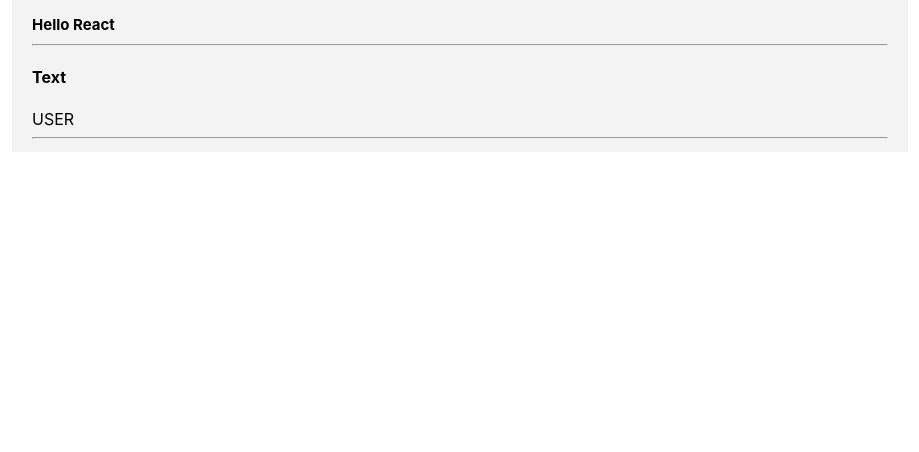
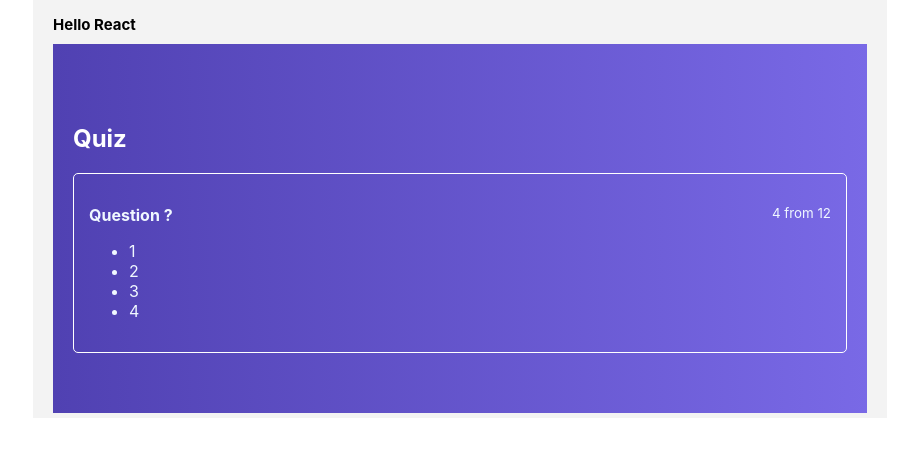
Before and after one commit to Raz-Dva/React-practic, a React (Create React App) app: page / in a window 1280 px wide. Shown: the top 452 px of the page, without its empty margins (180-1099 px from the left). Built offline with nearby package versions, Linux system fonts and the light colour scheme.

Commit message:
create main component

```diff
--- a/src/App.js
+++ b/src/App.js
@@ -1,8 +1,9 @@
 import React from 'react';
 import mainStyles from './main.module.css';
 
-import Layout from './hoc/Layout'
-export const AppContext = React.createContext({});
+import Layout from './hoc/Layout';
+import Quiz from './containers/Quiz/Quiz';
+
 
 function App() {
   return (
@@ -10,9 +11,11 @@
       <header className="App-header">
         <h1 className={mainStyles.Main_xl}>Hello React</h1>
       </header>
-      <AppContext.Provider value={'USER'}>
-        <Layout></Layout>
-      </AppContext.Provider>
+
+        <Layout>
+          <Quiz/>
+        </Layout>
+
 
     </div>
   );
--- /dev/null
+++ b/src/components/ActiveQuiz/ActiveQuiz.js
@@ -0,0 +1,23 @@
+import React from 'react';
+import classes from './ActiveQuiz.module.css';
+
+const ActiveQuiz = (props) => {
+    return (
+        <div className={classes.ActiveQuiz}>
+            <p className={classes.Question}>
+                <span className={classes.Font_bold}>
+                    Question ?
+                </span>
+                <small className={classes.Badge}>4 from 12</small>
+            </p>
+            <ul>
+                <li>1</li>
+                <li>2</li>
+                <li>3</li>
+                <li>4</li>
+            </ul>
+        </div>
+    )
+
+};
+export default ActiveQuiz;
--- /dev/null
+++ b/src/components/ActiveQuiz/ActiveQuiz.module.css
@@ -0,0 +1,9 @@
+.ActiveQuiz{
+    color:aliceblue;
+}
+.Font_bold{
+    font-weight:bold ;
+}
+.Badge{
+    float: right;
+}
--- /dev/null
+++ b/src/containers/Quiz/Quiz.js
@@ -0,0 +1,23 @@
+import React from 'react';
+import classes from './Quiz.module.css';
+import ActiveQuiz from '../../components/ActiveQuiz/ActiveQuiz'
+
+class Quiz extends React.Component {
+    state={
+        quize:[
+
+        ]
+    }
+    render(){
+        return (
+            <div className={classes.Quiz}>
+                <h2>Quiz</h2>
+                <div className={classes.QuizWrapper}>
+                    <ActiveQuiz/>
+                </div>
+            </div>
+
+        )
+    }
+};
+export default Quiz;
--- /dev/null
+++ b/src/containers/Quiz/Quiz.module.css
@@ -0,0 +1,16 @@
+.Quiz{
+    display:flex;
+    justify-content: center;
+    flex-direction: column;
+    -ms-flex-direction: column;
+    padding: 60px 20px;
+    flex-grow: 1;
+    background:linear-gradient(90deg, #5041b2 0%, #7969e6 100% );
+}
+.Quiz h2{
+    color:#fff;
+}
+.QuizWrapper{
+    border-radius: 5px;border:1px solid #fff;
+    padding:15px;
+}
--- a/src/hoc/Layout.js
+++ b/src/hoc/Layout.js
@@ -1,26 +1,17 @@
 import React from 'react';
-import Child from './child'
-// class Layout extends React.Component {
-//     render() {
-//         return (
-//             <div>
-//                 <hr />
-//                 <h4>Layout</h4>
-//                 <main>{this.props.children}</main>
-//                 <Child />
-//                 <hr />
-//             </div>
-//         )
-//     }
-// }
-const Layout = function () {
-    return (
-        <div>
-            <hr />
-            <h4>Text</h4>
-            <Child />
-            <hr />
-        </div>
-    )
+import classes from './Layout.module.css';
+
+
+class Layout extends React.Component {
+    render() {
+        return (
+            <div className={classes.layout}>
+                <main>
+                    {this.props.children}
+                </main>
+            </div>
+        )
+    }
 }
+
 export default Layout;
--- /dev/null
+++ b/src/hoc/Layout.module.css
@@ -0,0 +1 @@
+.layout{}
--- a/src/index.css
+++ b/src/index.css
@@ -1,18 +1,27 @@
+html {
+  display: flex;
+  flex-direction: column;
+  min-height: 100%;
+  height: 100%;
+  padding: 0 30px;
+}
 body {
+  min-height: 100%;
+  height: 100%;
   margin: 0;
-  font-family: -apple-system, BlinkMacSystemFont, 'Segoe UI', 'Roboto', 'Oxygen',
-    'Ubuntu', 'Cantarell', 'Fira Sans', 'Droid Sans', 'Helvetica Neue',
+  font-family: -apple-system, BlinkMacSystemFont, "Segoe UI", "Roboto", "Oxygen",
+    "Ubuntu", "Cantarell", "Fira Sans", "Droid Sans", "Helvetica Neue",
     sans-serif;
   -webkit-font-smoothing: antialiased;
   -moz-osx-font-smoothing: grayscale;
 }
 
 code {
-  font-family: source-code-pro, Menlo, Monaco, Consolas, 'Courier New',
+  font-family: source-code-pro, Menlo, Monaco, Consolas, "Courier New",
     monospace;
 }
-#root{
-  margin:0 15%;
-  background-color:#F3F3F3;
+#root {
+  margin: 0 15%;
+  background-color: #f3f3f3;
   padding: 5px 20px;
 }
```
